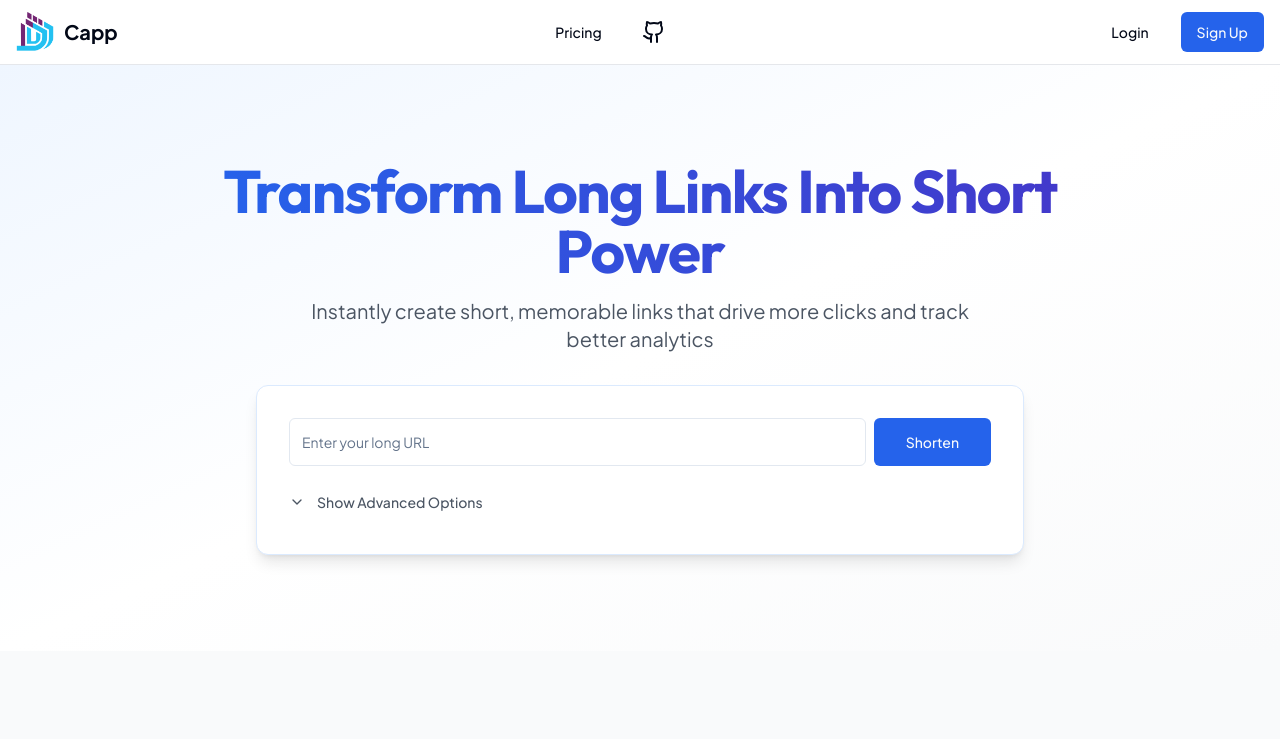
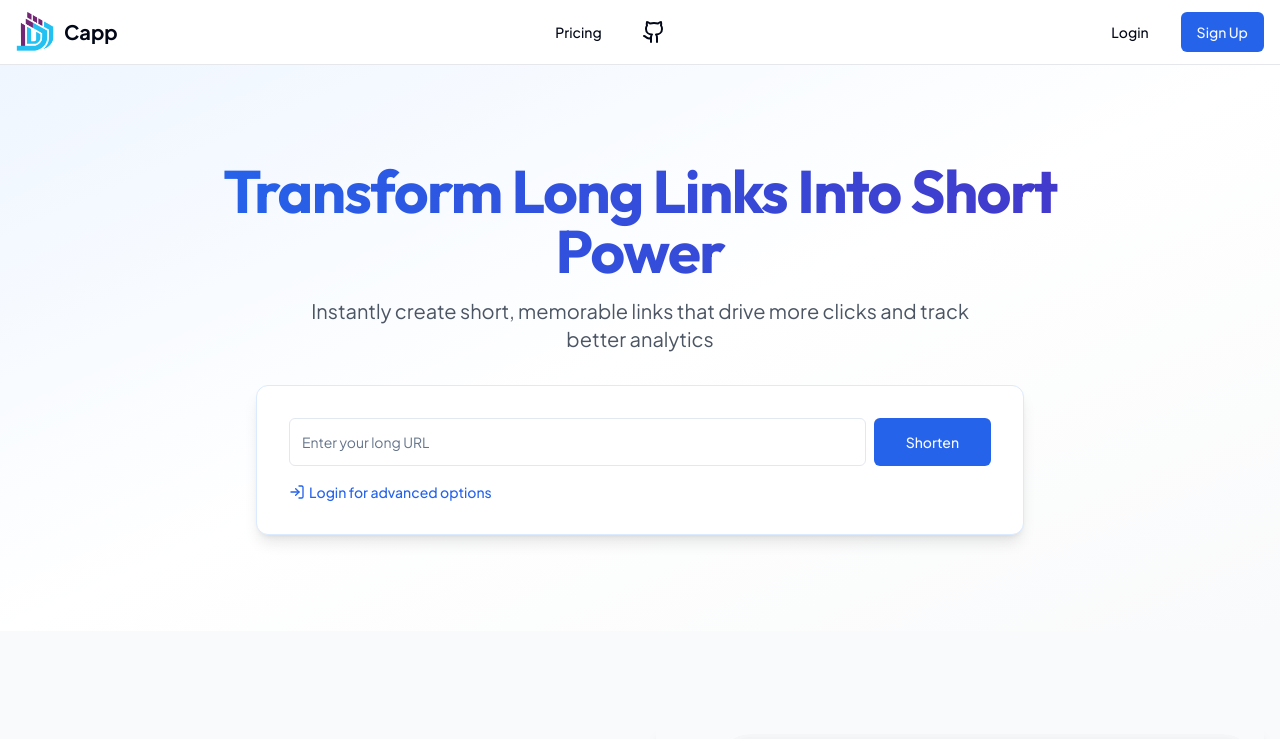
Before and after one commit to DevChiJay/capp, a Next.js app: page / in a window 1280 px wide. Shown: the top 739 px of the page. Built offline with nearby package versions, Linux system fonts and the light colour scheme; no server answers.

Commit message:
require auth for advanced options

```diff
--- a/src/components/UrlForm.tsx
+++ b/src/components/UrlForm.tsx
@@ -4,7 +4,7 @@ import { useState } from "react"
 import { useForm } from "react-hook-form"
 import { zodResolver } from "@hookform/resolvers/zod"
 import { z } from "zod"
-import { ChevronDown, ChevronUp, Copy } from "lucide-react"
+import { ChevronDown, ChevronUp, Copy, LogIn } from "lucide-react"
 import { useCreateLink } from "@/hooks/use-links"
 import { Button } from "@/components/ui/button"
 import { Input } from "@/components/ui/input"
@@ -12,6 +12,8 @@ import { Textarea } from "@/components/ui/textarea"
 import { Form, FormControl, FormField, FormItem, FormLabel, FormMessage } from "@/components/ui/form"
 import { Select, SelectContent, SelectItem, SelectTrigger, SelectValue } from "@/components/ui/select"
 import { toast } from "@/hooks/use-toast"
+import { useAuth } from "@/lib/auth-context"
+import Link from "next/link"
 import {
   Dialog,
   DialogContent,
@@ -36,6 +38,7 @@ export function UrlForm() {
   const [qrDialogOpen, setQrDialogOpen] = useState(false)
   const [createdLink, setCreatedLink] = useState<ShortLink | null>(null)
   const createLink = useCreateLink()
+  const { user } = useAuth()
 
   const form = useForm<z.infer<typeof urlSchema>>({
     resolver: zodResolver(urlSchema),
@@ -53,7 +56,8 @@ export function UrlForm() {
         originalUrl: data.originalUrl,
       }
 
-      if (showAdvanced) {
+      // Only include advanced options if user is authenticated and advanced options are shown
+      if (user && showAdvanced) {
         if (data.customSlug) formData.customSlug = data.customSlug
         if (data.expirationDays) formData.expirationDays = data.expirationDays
         if (data.description) formData.description = data.description
@@ -105,6 +109,8 @@ export function UrlForm() {
           </div>
 
           <div>
+            {user ? (
+              <>
                 <Button
                   type="button"
                   variant="ghost"
@@ -182,6 +188,13 @@ export function UrlForm() {
                     />
                   </div>
                 )}
+              </>
+            ) : (
+              <Link href="/login" className="mt-2 flex items-center text-sm font-medium text-blue-600 hover:text-blue-800">
+                <LogIn className="mr-1 h-4 w-4" />
+                Login for advanced options
+              </Link>
+            )}
           </div>
         </form>
       </Form>
```
Lines whose indentation alone changed are shown as unchanged.
